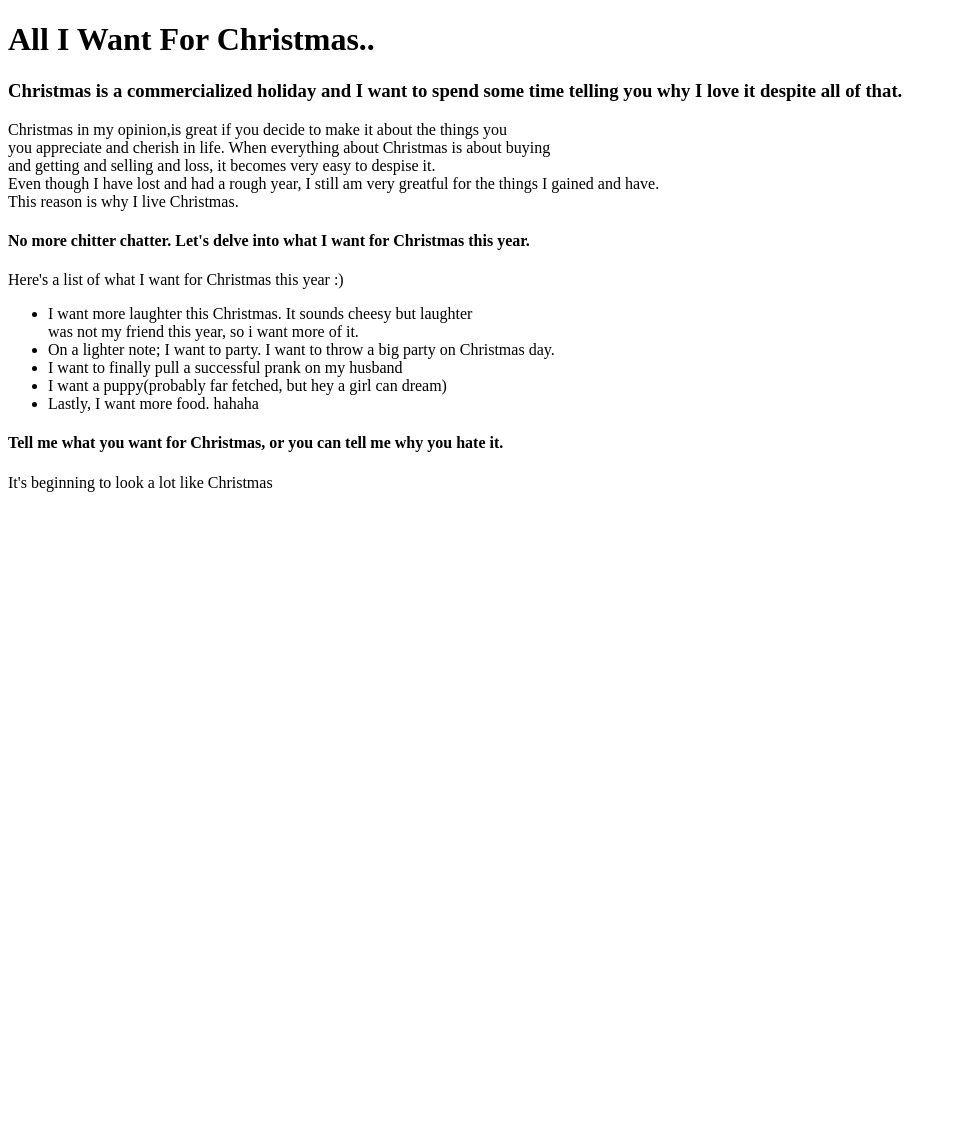
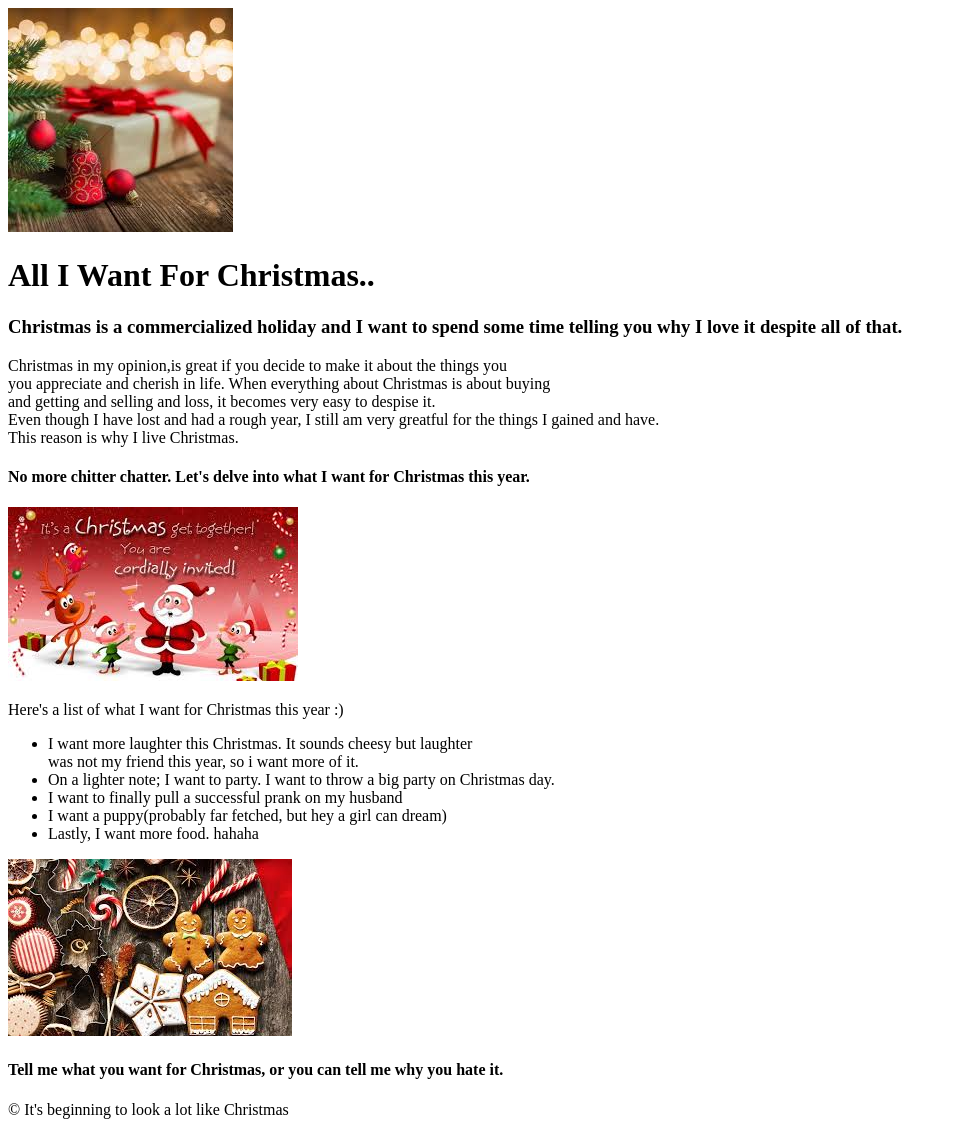
Before and after one commit to NancyBampo/html-me-something, a plain HTML site: page index.html in a window 1280 px wide. Shown: the whole page, without its empty margins (0-957 px from the left). Before the commit the page ends 800 px from the top, so only its background shows below. Drawn offline with Linux system fonts and the light colour scheme.

Commit message:
finished work on html

```diff
--- a/index.html
+++ b/index.html
@@ -7,6 +7,7 @@
     <body>
 
         <header class="header">
+            <img src ="./images/christmasday.jpg" alt="Christmas day blessings">
            <h1>All I Want For Christmas..</h1>
         </header>
         <main>
@@ -19,6 +20,7 @@
             </article>
 
             <h4>No more chitter chatter. Let's delve into what I want for Christmas this year.</h4>
+                <img src="./images/christmasparty.jpg" alt="A lit Christmas party">
                 <p>Here's a list of what I want for Christmas this year :)</p>
                     <ul>
                         <li>I want more laughter this Christmas. It sounds cheesy but laughter<br>was not my friend this year, so i want more of it.</li>
@@ -27,8 +29,9 @@
                         <li>I want a puppy(probably far fetched, but hey a girl can dream)</li>
                         <li>Lastly, I want more food. hahaha</li>
                     </ul>
+                <img src="images/christmasfood.jpg" alt="A lot of Christmas food">
                 <h4>Tell me what you want for Christmas, or you can tell me why you hate it.</h4>
         </main>
-        <footer>It's beginning to look a lot like Christmas</footer>
+        <footer>&copy It's beginning to look a lot like Christmas</footer>
     </body>
 </html>
```
Also changed, not shown: images/christmasday.jpg (added), images/christmasfood.jpg (added), images/christmasparty.jpg (added).
